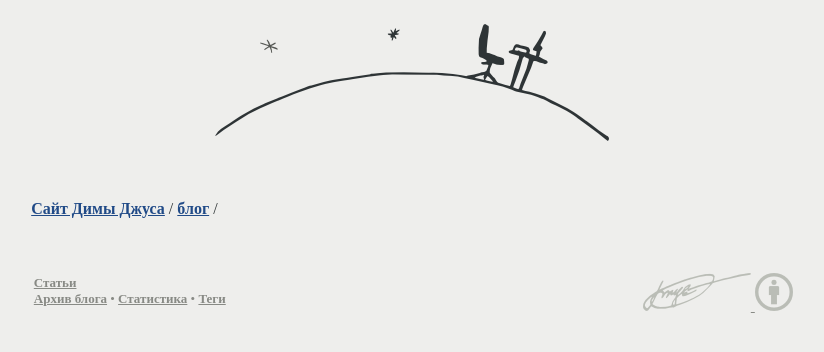
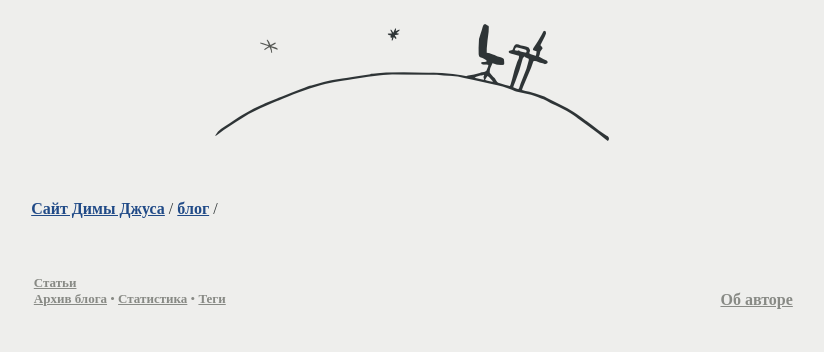
Before and after one commit to dzhus/dima-blog, a Django app: template blog/templates/blog_base.html in a window 1280 px wide. Shown: the top 352 px of the page, without its empty margins (228-1052 px from the left). Run offline with Django 3.2, Linux system fonts and the light colour scheme; the template is opened without the code that fills it, so the values that code supplies are empty; parts of the project's set-up code (start-up, migrations or seed data) failed here and were passed over.

Commit message:
Removed license link and signature image from blog footer

```diff
--- a/templates/footer.html
+++ b/templates/footer.html
@@ -2,12 +2,7 @@
 <span style="display:none;">
   <a style="text-decoration: none;" href='http://toodoo.ru/blog/14830/click?c=qNM4GRWPtL3DbXyvF5KNj' title='Профиль моего сайта в toodoo'>toodoo</a>
 </span>
-
-<a href="/author/" title="Автор блога — Дмитрий Джус">
-  <img alt="Джус" src="/media/images/sign.png" />
+<br/>
+<a href="/author/" title="Контактная информация">
+  Об авторе
 </a>
-
-<a rel="license" href="http://creativecommons.org/licenses/by/3.0/"
-   title="Материалы на этой странице доступны по лицензии CC-BY">
-  <img alt="CC-BY-3.0" src="/media/icons/cc-by.png" />
-</a>
```
